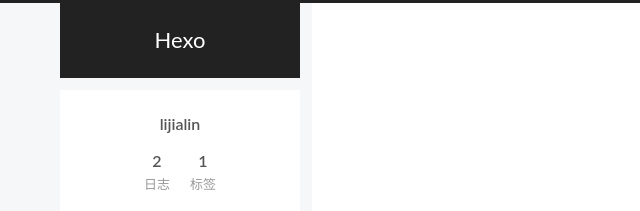
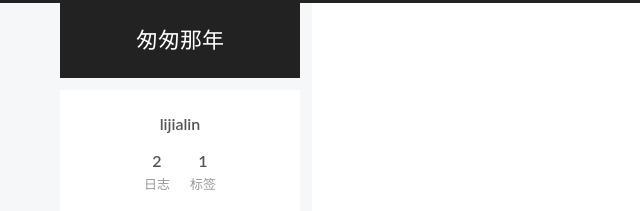
Before and after one commit to jiajialinli/jiajialinli.github.io, a plain HTML site: page index.html in a window 1280 px wide. Shown: the top 211 px of the page, 0-640 px from the left. Drawn offline with nearby package versions, Linux system fonts and the light colour scheme.

Commit message:
Site updated: 2021-05-23 09:35:05

```diff
--- a/index.html
+++ b/index.html
@@ -9,7 +9,7 @@
 
   <link rel="apple-touch-icon" sizes="180x180" href="/images/apple-touch-icon-next.png">
   <link rel="icon" type="image/png" sizes="32x32" href="/images/favicon-32x32-next.png">
-  <link rel="icon" type="image/png" sizes="16x16" href="/images/favicon.ico">
+  <link rel="icon" type="image/png" sizes="16x16" href="/images/favicon-16x16-next.png">
   <link rel="mask-icon" href="/images/logo.svg" color="#222">
 
 <link rel="stylesheet" href="/css/main.css">
@@ -21,9 +21,9 @@
 
 <script class="next-config" data-name="main" type="application/json">{&quot;hostname&quot;:&quot;example.com&quot;,&quot;root&quot;:&quot;&#x2F;&quot;,&quot;images&quot;:&quot;&#x2F;images&quot;,&quot;scheme&quot;:&quot;Pisces&quot;,&quot;version&quot;:&quot;8.4.0&quot;,&quot;exturl&quot;:false,&quot;sidebar&quot;:{&quot;position&quot;:&quot;left&quot;,&quot;display&quot;:&quot;post&quot;,&quot;padding&quot;:18,&quot;offset&quot;:12},&quot;copycode&quot;:false,&quot;bookmark&quot;:{&quot;enable&quot;:false,&quot;color&quot;:&quot;#222&quot;,&quot;save&quot;:&quot;auto&quot;},&quot;fancybox&quot;:false,&quot;mediumzoom&quot;:false,&quot;lazyload&quot;:false,&quot;pangu&quot;:false,&quot;comments&quot;:{&quot;style&quot;:&quot;tabs&quot;,&quot;active&quot;:null,&quot;storage&quot;:true,&quot;lazyload&quot;:false,&quot;nav&quot;:null},&quot;motion&quot;:{&quot;enable&quot;:true,&quot;async&quot;:false,&quot;transition&quot;:{&quot;post_block&quot;:&quot;fadeIn&quot;,&quot;post_header&quot;:&quot;fadeInDown&quot;,&quot;post_body&quot;:&quot;fadeInDown&quot;,&quot;coll_header&quot;:&quot;fadeInLeft&quot;,&quot;sidebar&quot;:&quot;fadeInUp&quot;}},&quot;prism&quot;:false,&quot;i18n&quot;:{&quot;placeholder&quot;:&quot;搜索...&quot;,&quot;empty&quot;:&quot;没有找到任何搜索结果：${query}&quot;,&quot;hits_time&quot;:&quot;找到 ${hits} 个搜索结果（用时 ${time} 毫秒）&quot;,&quot;hits&quot;:&quot;找到 ${hits} 个搜索结果&quot;}}</script>
 <meta property="og:type" content="website">
-<meta property="og:title" content="Hexo">
+<meta property="og:title" content="匆匆那年">
 <meta property="og:url" content="http://example.com/index.html">
-<meta property="og:site_name" content="Hexo">
+<meta property="og:site_name" content="匆匆那年">
 <meta property="og:locale" content="zh_CN">
 <meta property="article:author" content="lijialin">
 <meta name="twitter:card" content="summary">
@@ -36,7 +36,7 @@
 <script class="next-config" data-name="page" type="application/json">{&quot;sidebar&quot;:&quot;&quot;,&quot;isHome&quot;:true,&quot;isPost&quot;:false,&quot;lang&quot;:&quot;zh-CN&quot;,&quot;comments&quot;:&quot;&quot;,&quot;permalink&quot;:&quot;&quot;,&quot;path&quot;:&quot;index.html&quot;,&quot;title&quot;:&quot;&quot;}</script>
 
 <script class="next-config" data-name="calendar" type="application/json">&quot;&quot;</script>
-<title>Hexo</title><script src="/js/config.js"></script>
+<title>匆匆那年</title><script src="/js/config.js"></script>
 
 
 
@@ -62,7 +62,7 @@
 
     <a href="/" class="brand" rel="start">
       <i class="logo-line"></i>
-      <h1 class="site-title">Hexo</h1>
+      <h1 class="site-title">匆匆那年</h1>
       <i class="logo-line"></i>
     </a>
   </div>
@@ -167,7 +167,7 @@
     </span>
 
     <span hidden itemprop="publisher" itemscope itemtype="http://schema.org/Organization">
-      <meta itemprop="name" content="Hexo">
+      <meta itemprop="name" content="匆匆那年">
     </span>
       <header class="post-header">
         <h2 class="post-title" itemprop="name headline">
@@ -235,7 +235,7 @@
     </span>
 
     <span hidden itemprop="publisher" itemscope itemtype="http://schema.org/Organization">
-      <meta itemprop="name" content="Hexo">
+      <meta itemprop="name" content="匆匆那年">
     </span>
       <header class="post-header">
         <h2 class="post-title" itemprop="name headline">
```
Also changed, not shown: 2021/05/22/hello-world/index.html (+5 -5 lines), 2021/05/22/my-first-blog/index.html (+5 -5 lines), archives/2021/05/index.html (+5 -5 lines), archives/2021/index.html (+5 -5 lines), archives/index.html (+5 -5 lines), tags/blog/index.html (+5 -5 lines).
